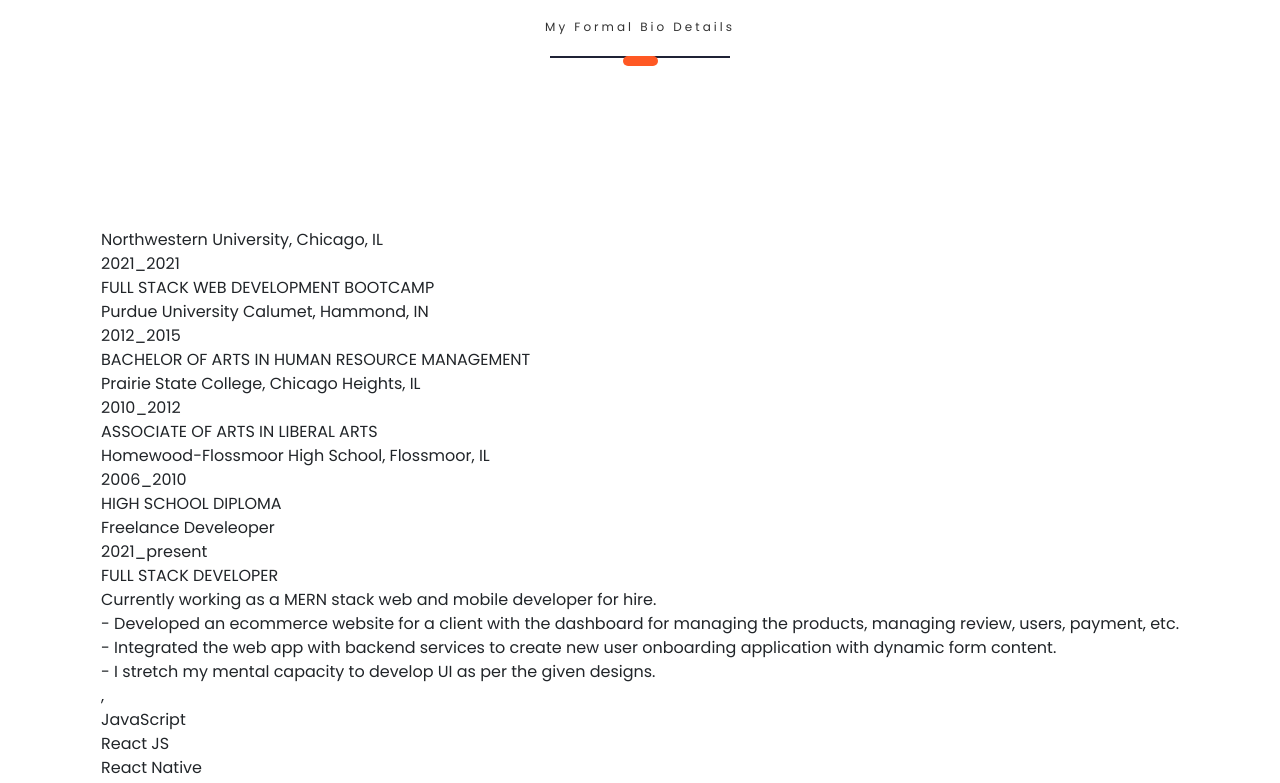
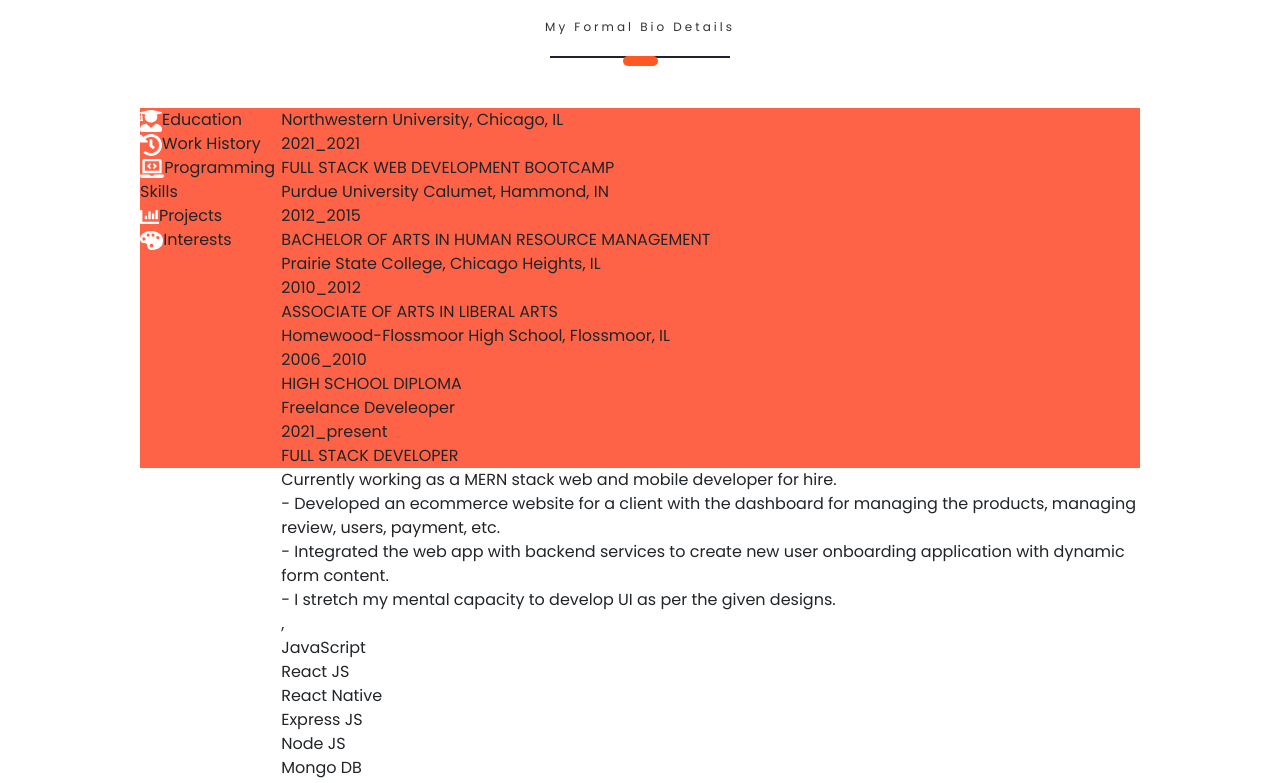
Before and after one commit to seannbannon/myportfolio, a React (Create React App) app in the folder portfolio/: page / in a window 1280 px wide. Shown: the part 1573-2356 px from the top of the page. Built offline with nearby package versions, Linux system fonts and the light colour scheme; a web font is replaced by a local one.

Commit message:
adding bullet label, but the icons arent showing up

```diff
--- a/portfolio/src/PortfolioContainer/Resume/Resume.css
+++ b/portfolio/src/PortfolioContainer/Resume/Resume.css
@@ -6,3 +6,10 @@
     min-height: fit-content;
     margin: 120px 0;
 }
+
+.resume-card{
+    display: flex;
+    height: 360px;
+    width: 1000px;
+    background-color: tomato;
+}
--- a/portfolio/src/PortfolioContainer/Resume/Resume.js
+++ b/portfolio/src/PortfolioContainer/Resume/Resume.js
@@ -2,7 +2,7 @@
 import ScreenHeading from '../../utilities/ScreenHeading/ScreenHeading';
 import ScrollService from '../../utilities/ScrollService';
 import Animations from '../../utilities/Animations';
-import './Resume.css'
+import './Resume.css';
 
 
 export default function Resume(props) {
@@ -84,7 +84,7 @@
     ];
 
     const resumeDetails = [
-        <div className='resume-screen-container' key = "education">
+        <div className='resume-screen-container' key = "Education">
             <ResumeHeading
             heading = {"Northwestern University, Chicago, IL"}
             subHeading = {"FULL STACK WEB DEVELOPMENT BOOTCAMP"}
@@ -203,10 +203,10 @@
                 src = {require (`../../assets/Resume/${bullet.logoSrc}`).default}
                 alt = 'Oops... No Internet Connection'
                 />
-
+                <span className='bullet-label'>{bullet.label}</span>
             </div>
-        ))
-    }
+        ));
+    };
 
     const getResumeScreen = () => {
         return(
@@ -220,7 +220,10 @@
     };
 
     return (
-     <div className='resume-container screen-container' id = {props.id || ""}>
+     <div
+        className='resume-container screen-container'
+        id = {props.id || ""}
+     >
          <div className='resume-content'>
              <ScreenHeading title={'Resume'} subHeading={'My Formal Bio Details'}/>
              <div className='resume-card'>
@@ -230,10 +233,12 @@
                          <div className='bullets'>{getBullets()}</div>
                      </div>
                  </div>
+
                  <div className='resume-bullet-details'>{getResumeScreen()}</div>
              </div>
          </div>
-
      </div>
     );
-}
+};
+
+// export default Resume;
```
